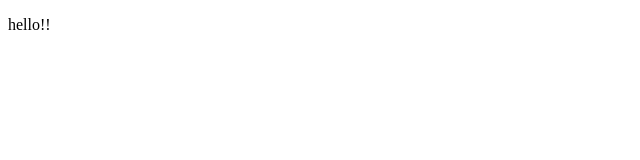
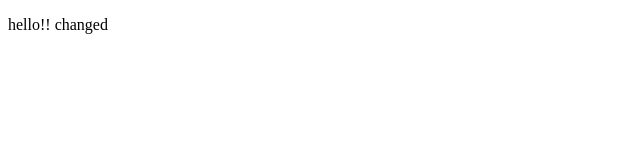
Before and after one commit to dmaj05/snake-practice, a plain HTML site: page index.html in a window 1280 px wide. Shown: the full height of the page, 0-640 px from the left. Drawn offline with Linux system fonts and the light colour scheme.

Commit message:
small changes

```diff
--- a/index.html
+++ b/index.html
@@ -1,5 +1,5 @@
 <!DOCTYPE html>
 <html>
 
-<body><p>hello!!</p></body>
+<body><p>hello!! changed</p></body>
 </html>
```
